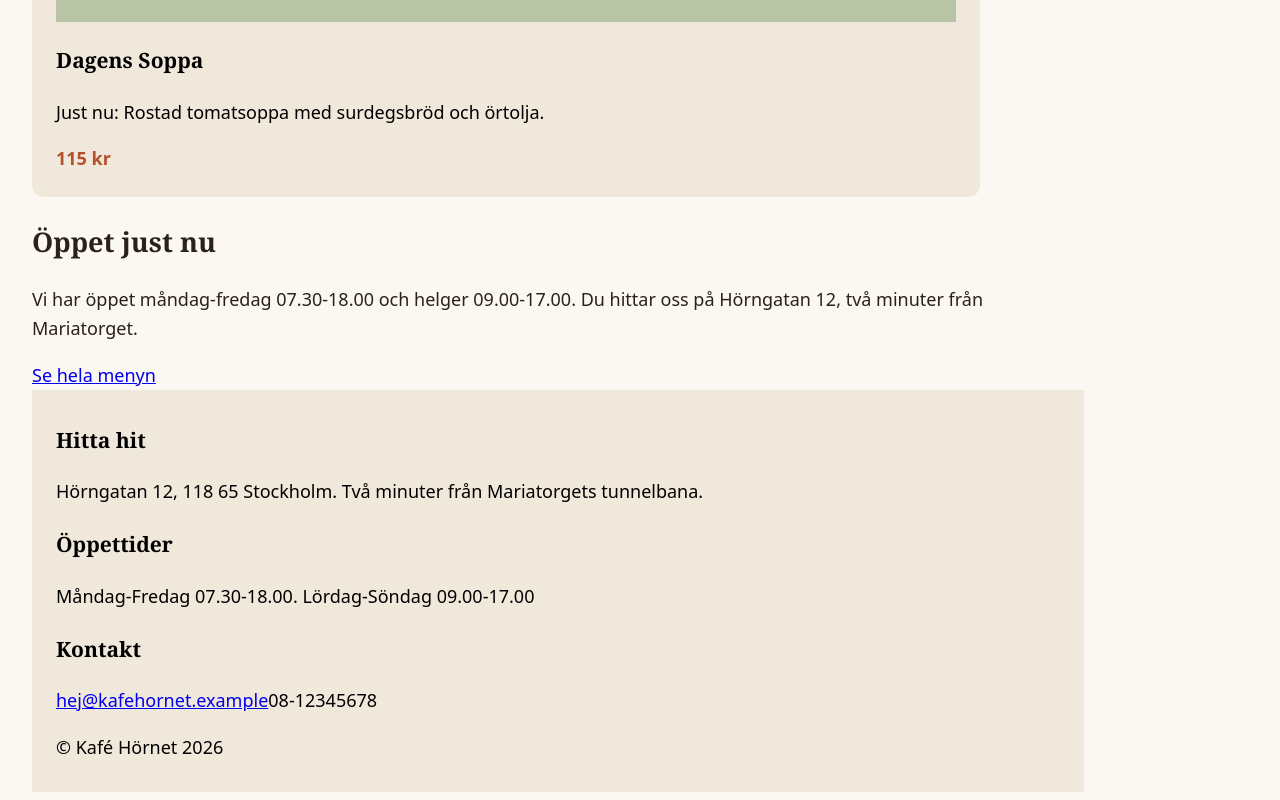
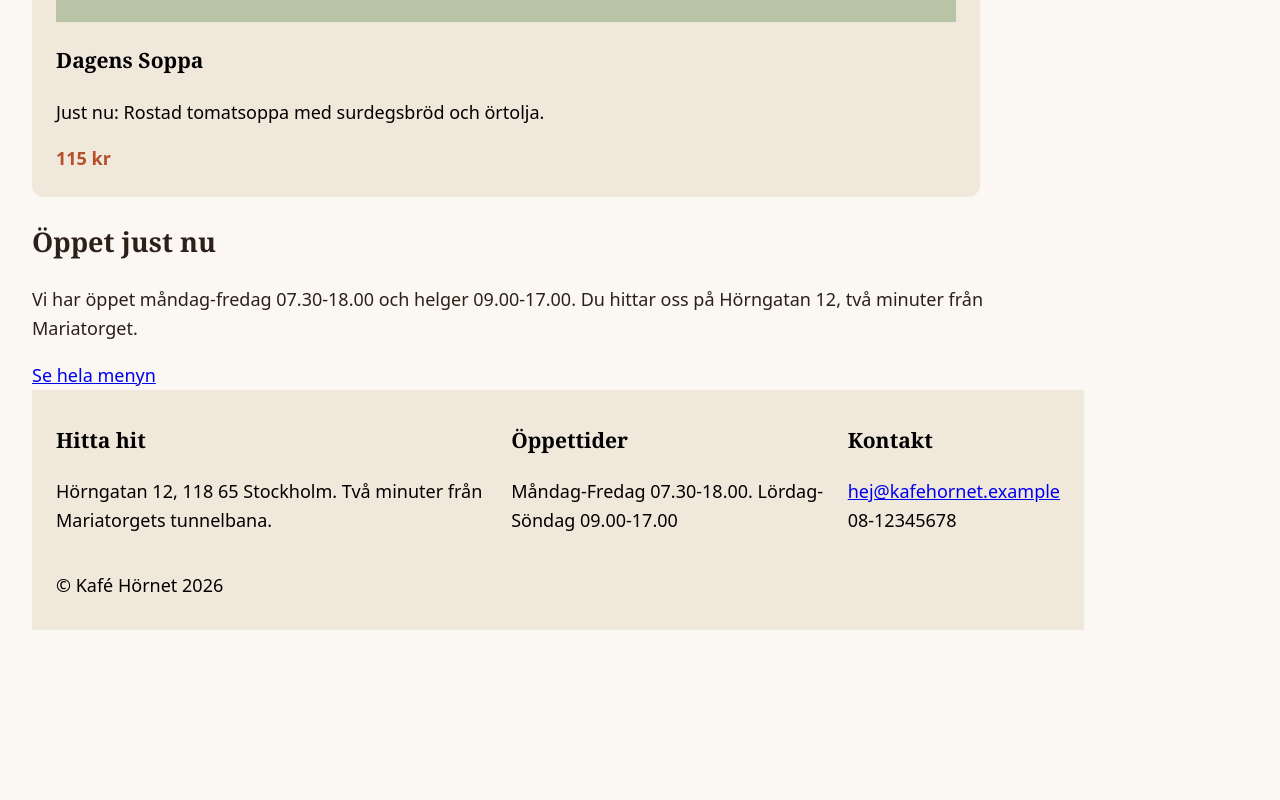
Before and after one commit to mariellebergstrand/kafehornet-frontend, a plain HTML site: page kafe-hornet/index.html in a window 1280 px wide. Shown: the part 3333-4133 px from the top of the page. After the commit the page ends 3971 px from the top, so only its background shows below. Drawn offline with Linux system fonts and the light colour scheme.

Commit message:
footer row

```diff
--- a/kafe-hornet/index.html
+++ b/kafe-hornet/index.html
@@ -85,7 +85,7 @@
           <h3>Kontakt</h3>
           <p>
             <a href="mailto:hej@kafehornet.example">hej@kafehornet.example</a
-            >08-12345678
+            ><br />08-12345678
           </p>
         </div>
       </div>
--- a/kafe-hornet/style.css
+++ b/kafe-hornet/style.css
@@ -55,15 +55,16 @@ nav a:hover {
 }
 
 footer {
-  display: block;
+
   background-color: #f1e8dc;
   color: #000000;
   padding: 12px 24px;
+  display: flex;
+  flex-direction: column;
 }
-.footer-columbs {
+.footer-columns {
   display: flex;
-}
-
+  flex-direction: row;}
 .price {
   color: #b5502b;
   font-weight: bold;
```
Also changed, not shown: kafe-hornet/booking.html (+2 -1 lines), kafe-hornet/menu.html (+1 -1 lines).
